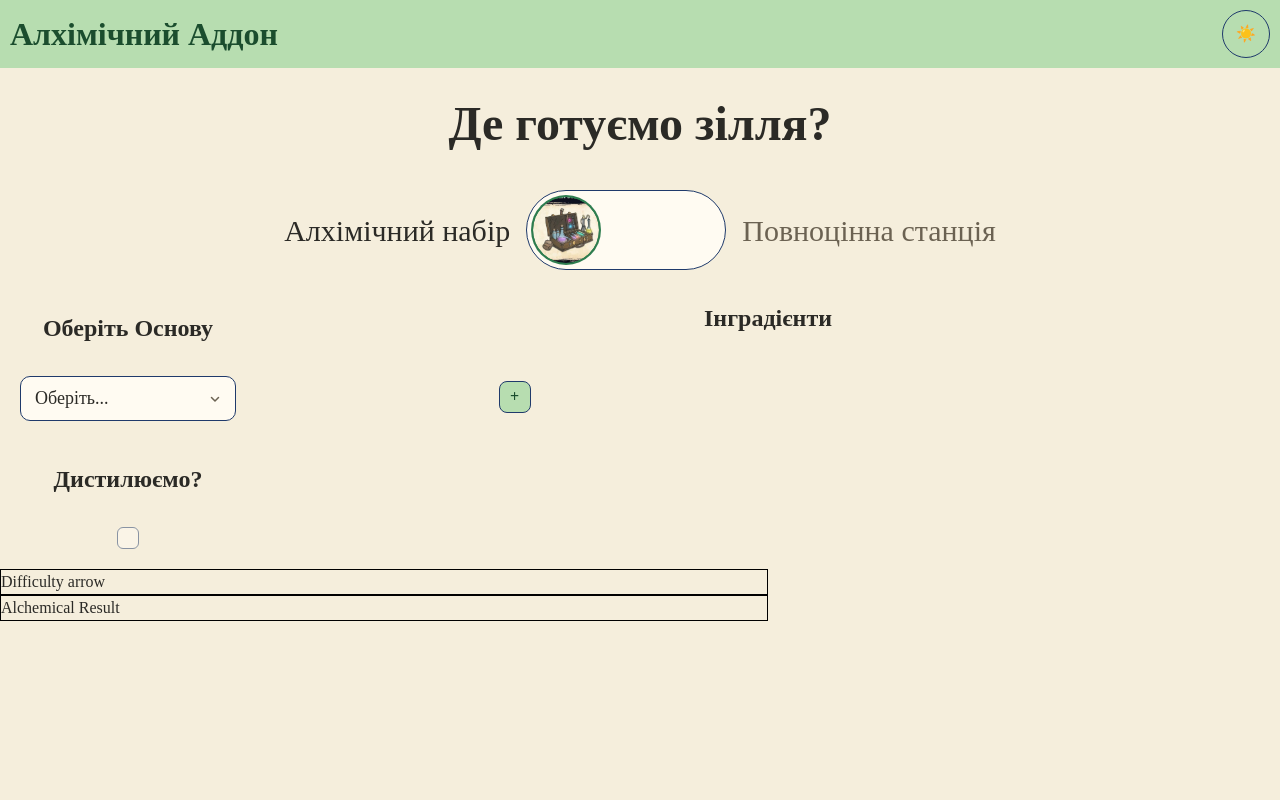
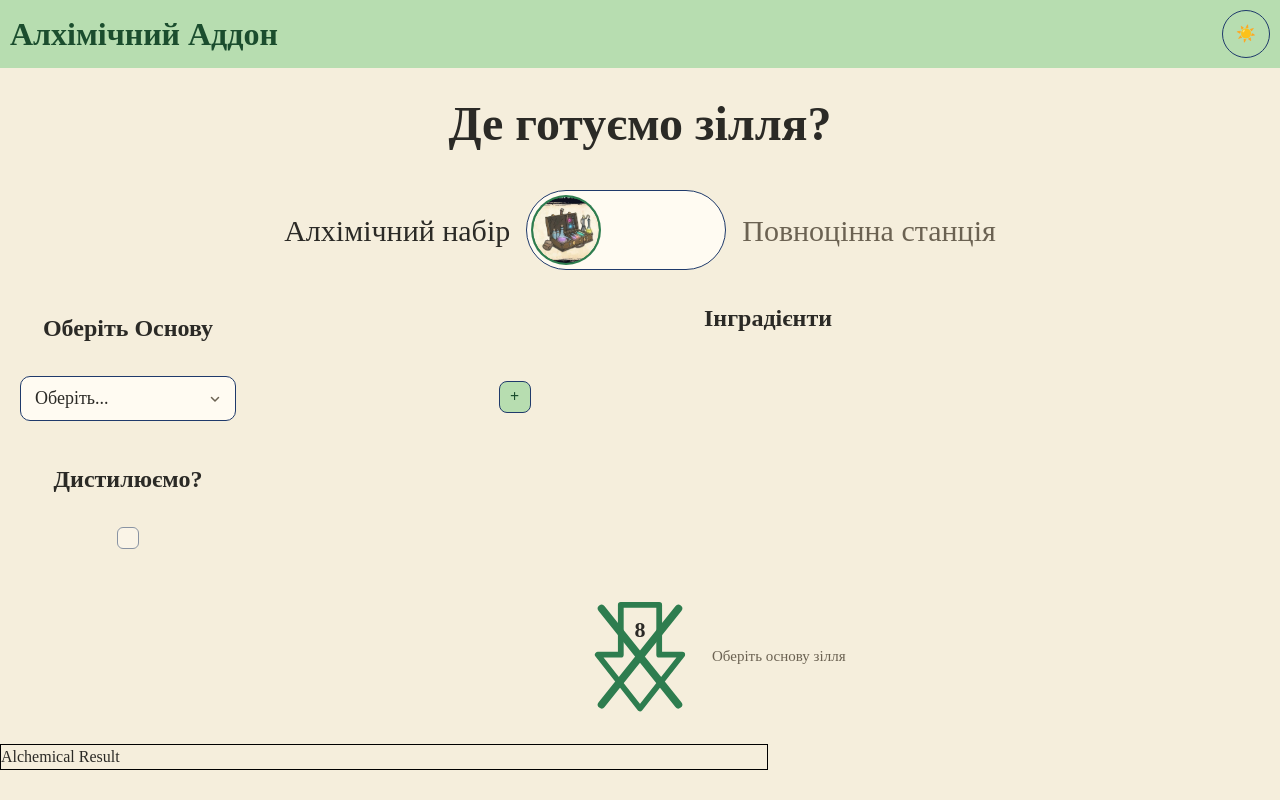
Before and after one commit to hrodgar13/alchemical-addon, a React (Vite) app: page / in a window 1280 px wide. Built offline with nearby package versions, Linux system fonts and the light colour scheme.

Commit message:
Difficulty calculation and potion validations are added

```diff
--- a/src/App.jsx
+++ b/src/App.jsx
@@ -2,7 +2,7 @@ import Header from "./components/Header.jsx";
 import WhereWeCook from "./components/WhereWeCook/WhereWeCook.jsx";
 import Ingredients from "./components/Ingredients/Ingredients.jsx";
 import Distill from "./components/Distill/Distill.jsx";
-import Difficulty from "./components/Difficulty.jsx";
+import Difficulty from "./components/DifficultyArrow/Difficulty.jsx";
 import AlchemicalResult from "./components/AlchemicalResult.jsx";
 import Base from "./components/Base/Base.jsx";
 import {PotionBrewProvider} from "./contexts/PotionBrewContext.jsx";
--- a/src/components/Difficulty.jsx
+++ /dev/null
@@ -1,5 +0,0 @@
-export default function Difficulty() {
-    return <div className='difficulty'>
-        Difficulty arrow
-    </div>
-}
--- /dev/null
+++ b/src/components/DifficultyArrow/ArrowDown.jsx
@@ -0,0 +1,14 @@
+// Стрілка вниз (контур). Колір — проп `color` або (за замовчуванням) CSS-властивість `color` батька через currentColor
+export default function ArrowDown({color = 'currentColor', className}) {
+    return (
+        <svg className={className} viewBox="0 0 100 120" fill="none" aria-hidden="true">
+            <polygon
+                points="30,6 70,6 70,58 94,58 50,114 6,58 30,58"
+                fill="none"
+                stroke={color}
+                strokeWidth="6"
+                strokeLinejoin="round"
+            />
+        </svg>
+    )
+}
--- /dev/null
+++ b/src/components/DifficultyArrow/Cross.jsx
@@ -0,0 +1,9 @@
+// Хрест поверх стрілки. Той самий viewBox, що й у ArrowDown, — тому накладаються один в один
+export default function Cross({color = 'currentColor', className}) {
+    return (
+        <svg className={className} viewBox="0 0 100 120" fill="none" aria-hidden="true">
+            <line x1="10" y1="10" x2="90" y2="110" stroke={color} strokeWidth="8" strokeLinecap="round"/>
+            <line x1="90" y1="10" x2="10" y2="110" stroke={color} strokeWidth="8" strokeLinecap="round"/>
+        </svg>
+    )
+}
--- /dev/null
+++ b/src/components/DifficultyArrow/Difficulty.jsx
@@ -0,0 +1,20 @@
+import styles from './difficulty-arrow.module.css'
+import ArrowDown from './ArrowDown.jsx'
+import Cross from './Cross.jsx'
+import {usePotionBrew} from "../../contexts/PotionBrewContext.jsx";
+
+
+export default function Difficulty({arrowColor}) {
+    const {difficulty, message} = usePotionBrew()
+
+
+    return <div className={styles.DifficultyArrow}>
+        <div className={styles.Arrow} role="img" aria-label={`Складність ${difficulty}`}>
+            <ArrowDown className={styles.ArrowIcon} color={arrowColor}/>
+            {message && <Cross className={styles.Cross} color={arrowColor}/>}
+            <span className={styles.Value} aria-hidden="true">{difficulty}</span>
+        </div>
+
+        {message && <p className={styles.Message}>{message}</p>}
+    </div>
+}
--- /dev/null
+++ b/src/components/DifficultyArrow/difficulty-arrow.module.css
@@ -0,0 +1,64 @@
+.DifficultyArrow {
+    grid-column: 1/6;
+    display: grid;
+    /* Бічні колонки завжди рівні — тому стрілка по центру, є повідомлення чи ні */
+    grid-template-columns: 1fr auto 1fr;
+    align-items: center;
+    gap: 24px;
+    padding: 30px;
+}
+
+.Arrow {
+    grid-column: 2;
+    position: relative;
+    width: 96px;
+    color: var(--color-btn);
+    transition: color 0.3s;
+}
+
+.ArrowIcon {
+    display: block;
+    width: 100%;
+    height: auto;
+}
+
+/* Хрест накладається на стрілку повністю */
+.Cross {
+    position: absolute;
+    inset: 0;
+    width: 100%;
+    height: 100%;
+}
+
+/* Число лежить поверх «стовбура» стрілки і поверх хреста.
+   Фон сторінки під цифрами — щоб лінії хреста не перетинали число */
+.Value {
+    position: absolute;
+    z-index: 1;
+    top: 27%;
+    left: 50%;
+    translate: -50% -50%;
+    border-radius: 6px;
+    background-color: var(--color-bg);
+    color: var(--color-text);
+    font-size: 22px;
+    font-weight: 700;
+    line-height: 1;
+    transition: background-color 0.3s, color 0.3s;
+}
+
+.Message {
+    grid-column: 3;
+    justify-self: start;
+    max-width: 320px;
+    color: var(--color-text-muted);
+    font-size: 15px;
+    line-height: 1.4;
+}
+
+@media (prefers-reduced-motion: reduce) {
+    .Arrow,
+    .Value {
+        transition: none;
+    }
+}
--- a/src/contexts/PotionBrewContext.jsx
+++ b/src/contexts/PotionBrewContext.jsx
@@ -1,5 +1,7 @@
 import {createContext, useContext, useReducer} from "react";
-import {FIELD_INSTRUMENTS, INGREDIENT_RARITIES, MAX_UNGRIND, POTION_BASE_DIFFICULTY, STATION} from "../static/static.js";
+import {FIELD_INSTRUMENTS, INGREDIENT_RARITIES, MAX_UNGRIND, STATION} from "../static/static.js";
+import difficultyCalculator from "../rules/difficulty-calculator.js";
+import PotionValidation from "../rules/potion-validation.js";
 
 const ACTION_BASE_CHANGED = 'base/changed'
 const ACTION_WHERE_WE_COOK_CHANGED = 'whereWeCook/changed'
@@ -15,13 +17,12 @@ const initialState = {
     base: null,
     ingredients: [],
     distill: false,
-    difficulty: 8,
 }
 
 function reducer(state, action){
     switch (action.type) {
         case ACTION_WHERE_WE_COOK_CHANGED:
-            return {...state, whereWeCook: action.payload}
+            return {...state, whereWeCook: action.payload, distill: action.payload === FIELD_INSTRUMENTS ? false : state.distill}
         case ACTION_BASE_CHANGED:
             return {...state, base: action.payload}
         case ACTION_DISTILL_CHANGED:
@@ -53,7 +54,9 @@ function reducer(state, action){
 }
 
 function PotionBrewProvider({children}) {
-    const [{whereWeCook, base, ingredients, distill, difficulty}, dispatch] = useReducer(reducer, initialState)
+    const [{whereWeCook, base, ingredients, distill}, dispatch] = useReducer(reducer, initialState)
+    const difficulty = difficultyCalculator(whereWeCook, base, ingredients, distill)
+    const message = PotionValidation(difficulty, whereWeCook, base, ingredients, distill)
 
     function setWhereWeCook(newWhereWeCook) {
         if(whereWeCook === newWhereWeCook) return
@@ -102,6 +105,7 @@ function PotionBrewProvider({children}) {
                 ingredients,
                 distill,
                 difficulty,
+                message,
                 setWhereWeCook,
                 setBase,
                 setDistill,
--- /dev/null
+++ b/src/rules/difficulty-calculator.js
@@ -0,0 +1,24 @@
+import {
+    DISTILLATION_DIFFICULTY,
+    FIELD_INSTRUMENTS,
+    GROUND_INGREDIENT_ADDITION_TO_DIFFICULTY, POTION_INITIAL_DIFFICULTY, STATION,
+    STATION_DIFFICULTY_BENEFIT
+} from "../static/static.js";
+
+export default function difficultyCalculator(whereWeCook, base, ingredients, distill) {
+    const baseDifficulty = base ? whereWeCook === FIELD_INSTRUMENTS ? base.difficulty : base.difficulty - STATION_DIFFICULTY_BENEFIT : 0
+
+    const ingredientsDifficulty = ingredients.reduce((acc, currentValue) => {
+        const ingredientDifficulty = currentValue.ingredient ? currentValue.ingredient.difficulty : 0
+        const ingredientRarity = currentValue.rarity ? currentValue.rarity.difficulty : 0
+        const ingredientGrind = currentValue.ground ? GROUND_INGREDIENT_ADDITION_TO_DIFFICULTY : 0
+        const stationBenefit = whereWeCook === STATION && currentValue.ingredient ? STATION_DIFFICULTY_BENEFIT : 0
+
+        return acc + ingredientDifficulty + ingredientRarity + ingredientGrind - stationBenefit
+    }, 0)
+
+    const distillDifficulty = distill && whereWeCook === STATION ? DISTILLATION_DIFFICULTY : 0
+
+    return POTION_INITIAL_DIFFICULTY + baseDifficulty + ingredientsDifficulty + distillDifficulty
+
+}
--- /dev/null
+++ b/src/rules/potion-validation.js
@@ -0,0 +1,16 @@
+import {FIELD_INSTRUMENTS, LIMIT_DIFFICULTY_IN_FIELD_INSTRUMENTS} from "../static/static.js";
+
+export default function PotionValidation(difficulty, whereWeCook, base, ingredients, distill) {
+    if(!base) return 'Оберіть основу зілля'
+    if(!ingredients || !ingredients.length) return 'Додайте хоча б один інгредієнт'
+
+    const isIngredientsCompeted = ingredients.every(item => item.ingredient !== null)
+
+    if(!isIngredientsCompeted) return 'Не всі інгредієнти обрано. Перевірте, чи вибрано інгредієнт у кожному слоті'
+
+    if(whereWeCook === FIELD_INSTRUMENTS && difficulty >= LIMIT_DIFFICULTY_IN_FIELD_INSTRUMENTS) {
+        return `Складність завелика для похідного набору! У ньому можна зварити лише зілля зі складністю, меншою за ${LIMIT_DIFFICULTY_IN_FIELD_INSTRUMENTS}. Для складніших потрібна лабораторія`
+    }
+
+    return null
+}
--- a/src/static/static.js
+++ b/src/static/static.js
@@ -64,8 +64,10 @@ const INGREDIENT_RARITIES = [
 ]
 
 const GROUND_INGREDIENT_DICE_AMOUNT = 2
-const POTION_BASE_DIFFICULTY = 8
+const POTION_INITIAL_DIFFICULTY = 8
 const LIMIT_DIFFICULTY_IN_FIELD_INSTRUMENTS = 25
+
+const GROUND_INGREDIENT_ADDITION_TO_DIFFICULTY = 1
 
 /*
 *  Kinda new stuff to system. Some of effects cannot have dices, so their effects are measuring in time.
@@ -180,13 +182,17 @@ const BREWED_POTIONS = [
 const MAX_INGREDIENTS = 4
 const MAX_UNGRIND = 3
 
+const STATION_DIFFICULTY_BENEFIT = 1
+
+const DISTILLATION_DIFFICULTY = 5
+
 export {
     FIELD_INSTRUMENTS,
     STATION,
     BASES,
     INGREDIENT_RARITIES,
     GROUND_INGREDIENT_DICE_AMOUNT,
-    POTION_BASE_DIFFICULTY,
+    POTION_INITIAL_DIFFICULTY,
     LIMIT_DIFFICULTY_IN_FIELD_INSTRUMENTS,
     MEASURE_DICE,
     MEASURE_TIME,
@@ -201,5 +207,8 @@ export {
     MOCK_INGREDIENTS,
     BREWED_POTIONS,
     MAX_INGREDIENTS,
-    MAX_UNGRIND
+    GROUND_INGREDIENT_ADDITION_TO_DIFFICULTY,
+    STATION_DIFFICULTY_BENEFIT,
+    MAX_UNGRIND,
+    DISTILLATION_DIFFICULTY
 }
```
